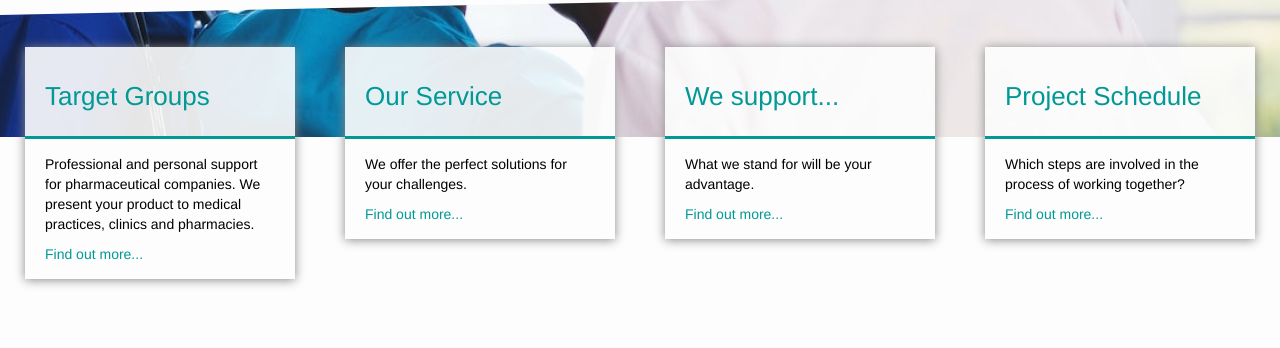
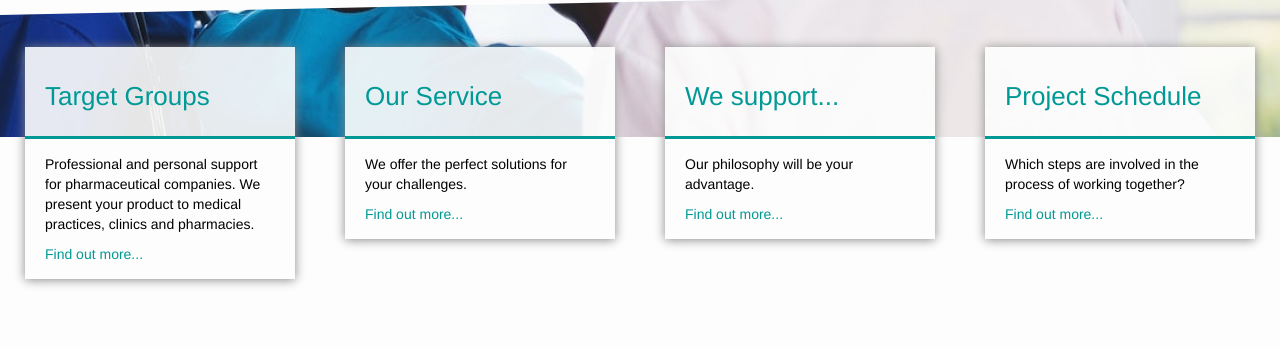
Before and after one commit to samlawski/sp-healthcare, a Jekyll site: the page built from en/index.html, in a window 1280 px wide and 900 px high, scrolled down 359 px. Shown: the part 104-452 px from the top of the window. Built offline with Jekyll 4.4.1, drawn with Linux system fonts in a browser that asks for light colours; nearby versions of some CDN libraries.

Commit message:
Updated 'en/index.html' via CloudCannon

```diff
--- a/en/index.html
+++ b/en/index.html
@@ -61,7 +61,7 @@ header_image_path: /assets/images/title.jpg
         </a>
         <div class="content">
           <p class="editable">
-            What we stand for will be your advantage.
+            Our philosophy will be your advantage.
           </p>
           <a href="/en/what-we-stand-for" class="editable">Find out more...</a>
         </div><!-- / content -->
```
